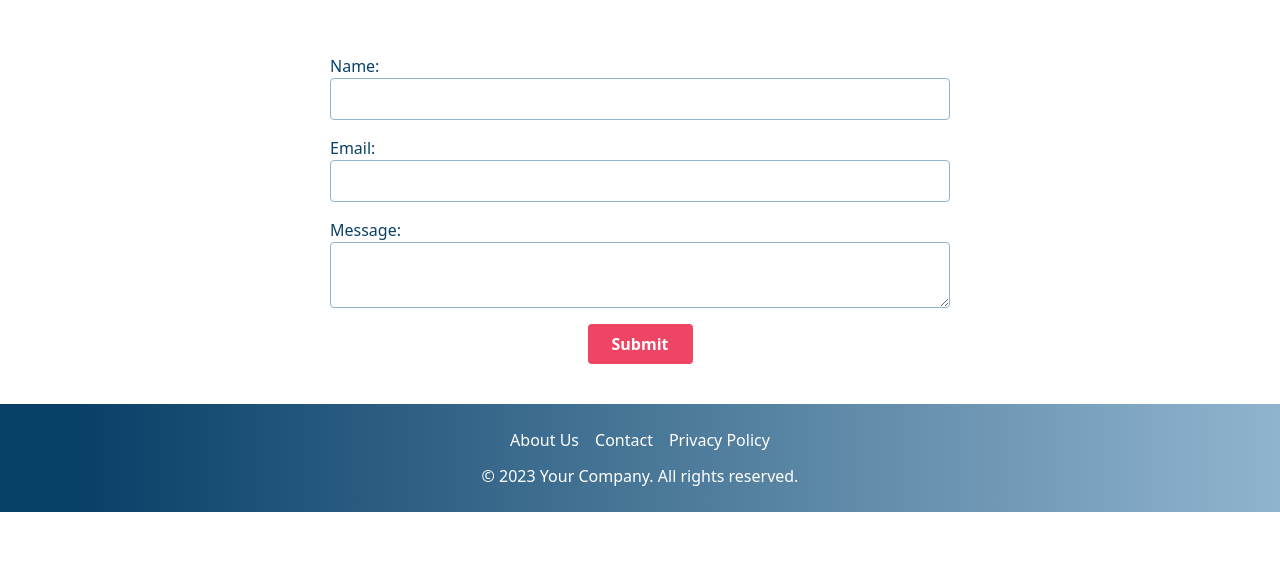
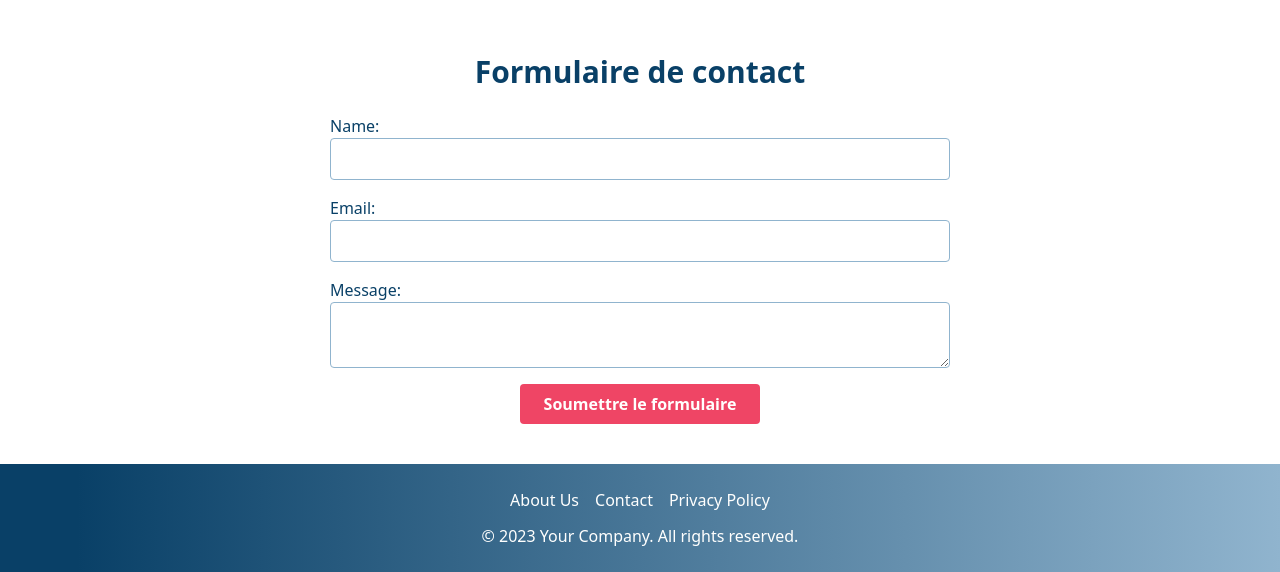
Before and after one commit to Paperclip-N2I/Waterclip, a React (Create React App) app: page / in a window 1280 px wide. Shown: the part 1786-2358 px from the top of the page. Before the commit the page ends 2298 px from the top, so only its background shows below. Built offline with nearby package versions, Linux system fonts and the light colour scheme.

Commit message:
Style: Form

```diff
--- a/src/components/Form.jsx
+++ b/src/components/Form.jsx
@@ -21,7 +21,8 @@ const Form = () => {
     };
 
     return (
-        <div className='container !py-10'>
+        <div className='container !py-10 gap-6'>
+            <h2 className='text-3xl font-bold text-primary-dark'>Formulaire de contact</h2>
             <form className='flex flex-col gap-4 items-center justify-center max-w-full w-1/2 text-primary-dark' onSubmit={handleSubmit}>
                 <div className='flex flex-col items-start w-full'>
                     <label htmlFor="name">Name:</label>
@@ -55,7 +56,7 @@ const Form = () => {
                         onChange={handleChange}
                     />
                 </div>
-                <button className='btn-primary' type="submit">Submit</button>
+                <button className='btn-primary' type="submit">Soumettre le formulaire</button>
             </form>
         </div>
     );
```
Also changed, not shown: lolcommits/EAU/c2e45a24b4c.jpg (added).
